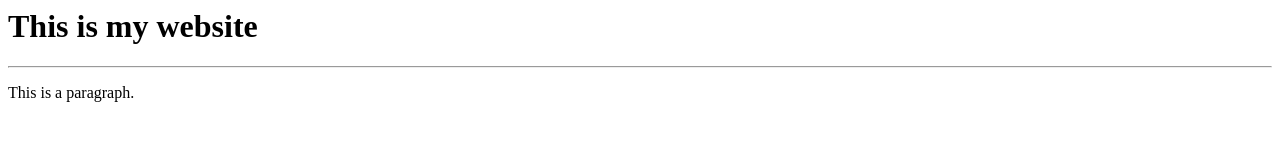
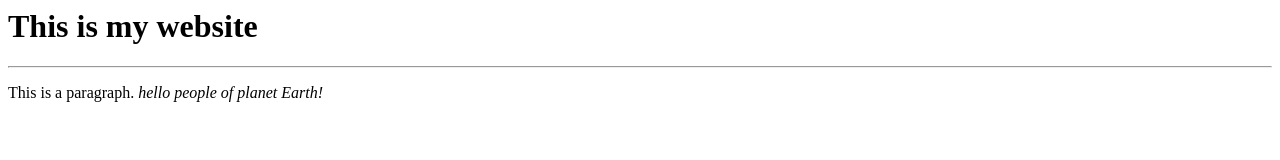
Before and after one commit to YeiYei44/YeiYei44.github.io, a plain HTML site: page index.html in a window 1280 px wide. Drawn offline with Linux system fonts and the light colour scheme.

Commit message:
Update index.html

```diff
--- a/index.html
+++ b/index.html
@@ -5,6 +5,6 @@
 	<body>
 		<h1>This is my website</h1>
 		<hr>
-		<p>This is a paragraph.</p>
+		<p>This is a paragraph. <em>hello people of planet Earth!</em></p>
 	</body>
 </html>
```
